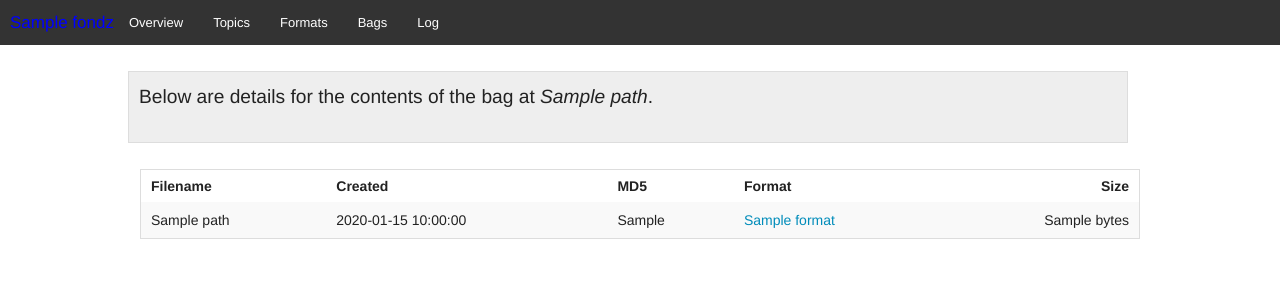
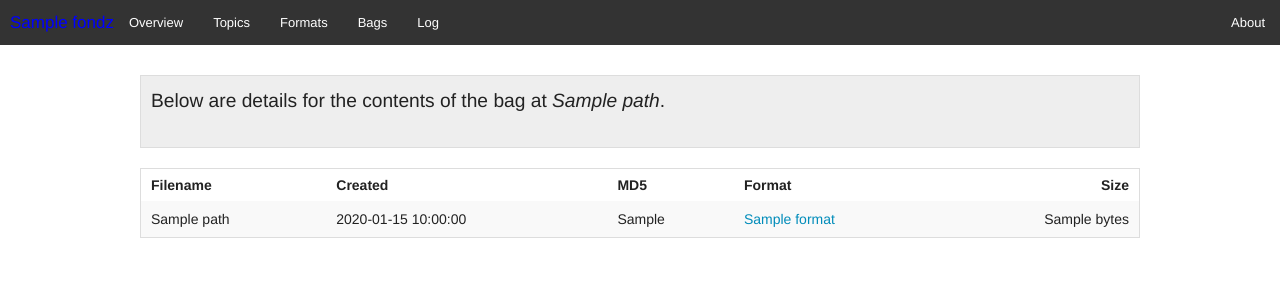
Before and after one commit to edsu/fondz, a Python web app: template fondz/templates/bag.html in a window 1280 px wide. Shown: the top 300 px of the page. Run offline with Jinja, Linux system fonts and the light colour scheme; the template is opened without the code that fills it: most values are stand-ins (such as "Sample title", 1, 10 or a date in 2020).

Commit message:
css tweaks

```diff
--- a/fondz/templates/base.html
+++ b/fondz/templates/base.html
@@ -12,7 +12,7 @@
 
 <body>
 
-  <header>
+  <header class="sticky">
     <nav class="top-bar" data-topbar>
       <ul class="title-area">
         <li class="name"><h1>{{ fondz.name }}</h1></li>
@@ -25,12 +25,17 @@
           <li><a href="bags.html">Bags</a></li>
           <li><a href="fondz.log">Log</a></li>
         </ul>
+        <ul class="right">
+          <li><a href="http://github.com/edsu/fondz">About</a></li>
+        </ul>
       </section>
     </nav>
   </header>
 
+  <div id="content">
   {% block content %}
   {% endblock %}
+  </div>
 
   <script src="js/vendor/jquery.js"></script>
   <script src="js/foundation.min.js"></script>
--- a/fondz/templates/css/fondz.css
+++ b/fondz/templates/css/fondz.css
@@ -13,10 +13,10 @@ nav {
 }
 
 #summary {
-    margin: 2% 10% 2% 10%;
-    padding: 10px;
     border: thin solid #dddddd;
     background-color: #eeeeee;
+    padding: 10px;
+    margin-bottom: 20px;
 }
 
 #summary p {
@@ -53,3 +53,7 @@ nav {
 .topic-count a {
     color: black;
 }
+
+#content {
+    margin: 30px;
+}
```
Lines whose indentation alone changed are shown as unchanged.
